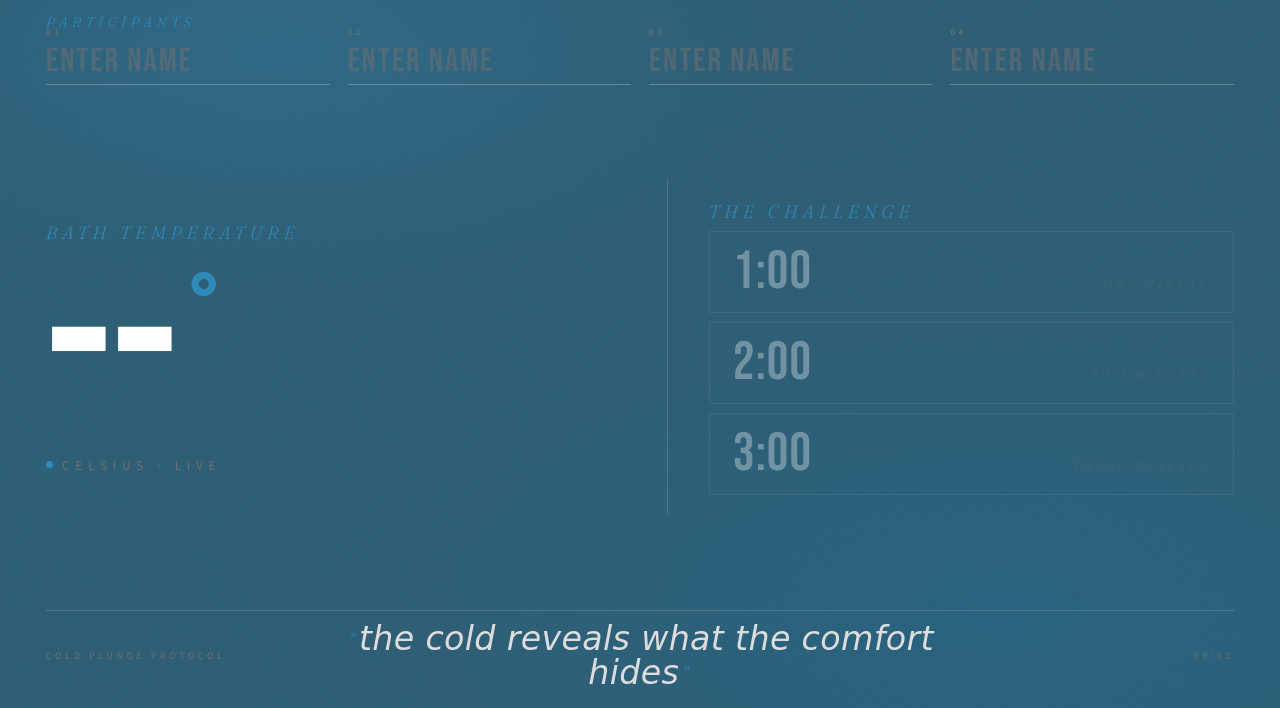
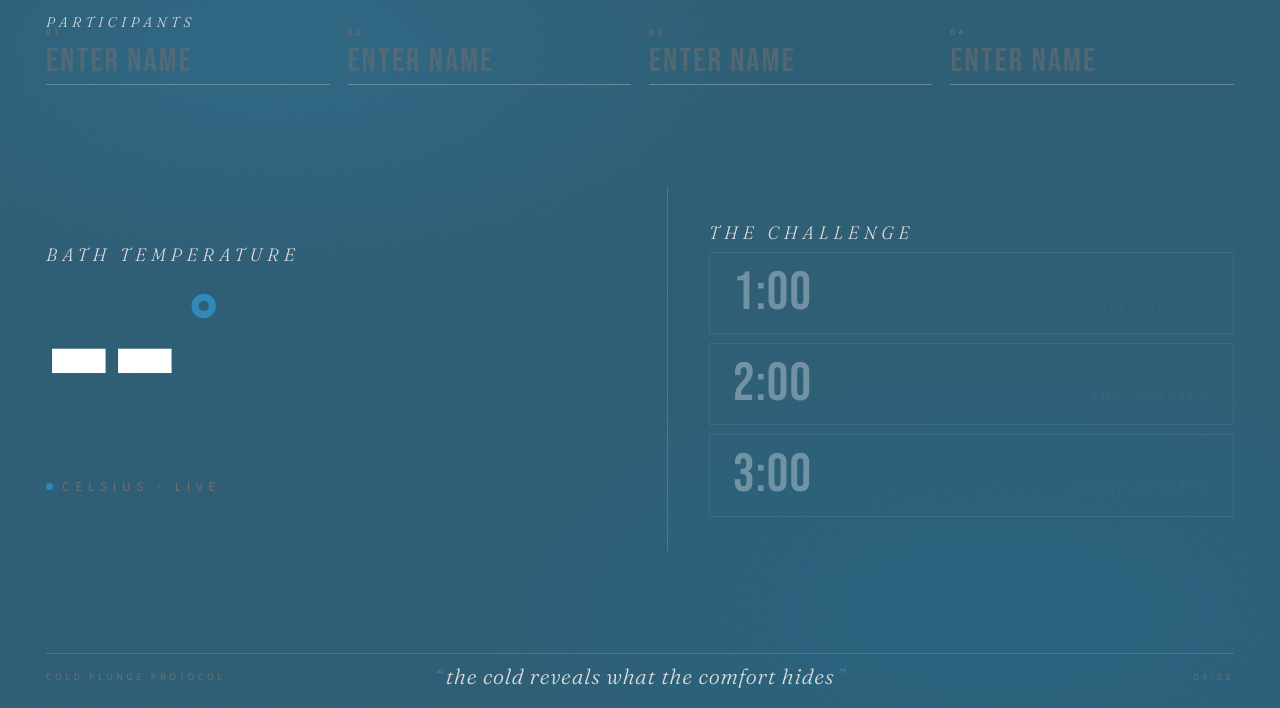
Before and after one commit to xcamuzx/TempControl, a FastAPI app: page / in a window 1280 px wide. Shown: the part 92-800 px from the top of the page. Run offline with FastAPI, Linux system fonts and the light colour scheme; data that the repository does not hold is empty; some web fonts are replaced.

Commit message:
style(ui): higher-contrast subtitles, phrase in Fraunces
- Subtitles (Participants, Bath Temperature, The Challenge,
  Holding, Congratulations overlay eyebrow): #2f89b9 mid-blue
  → #dddddd pale. Reads cleanly against the deep-blue background
  instead of disappearing into it.
- Footer phrase "the cold reveals what the comfort hides":
  Italianno script → Fraunces italic (same family as the subtitles
  per user request). Rebalanced to 1.7vw with 1.1 line-height since
  serif italic at 2.6vw was overpowering.

Co-Authored-By: Claude Opus 4.7 (1M context) <noreply@anthropic.com>

```diff
--- a/app/templates/index.html
+++ b/app/templates/index.html
@@ -134,7 +134,7 @@ header {
   font-style: italic;
   font-weight: 300;
   font-size: 1.1vw;
-  color: var(--c-mid);
+  color: var(--c-pale);
   letter-spacing: 0.32em;
   text-transform: uppercase;
   margin-bottom: 0.8vh;
@@ -203,7 +203,7 @@ header {
   font-style: italic;
   font-weight: 300;
   font-size: 1.4vw;
-  color: var(--c-mid);
+  color: var(--c-pale);
   letter-spacing: 0.28em;
   text-transform: uppercase;
   margin-bottom: 1vh;
@@ -339,7 +339,7 @@ header {
 .countdown-meta {
   font-family: var(--f-serif);
   font-style: italic;
-  color: var(--c-mid);
+  color: var(--c-pale);
   letter-spacing: 0.36em;
   font-size: 1.2vw;
   text-transform: uppercase;
@@ -364,20 +364,20 @@ footer {
 }
 .foot-meta.right { text-align: right; font-feature-settings: 'tnum'; }
 .phrase {
-  font-family: var(--f-script);
+  font-family: var(--f-serif);
   font-style: italic;
-  font-size: 2.6vw;
+  font-weight: 300;
+  font-size: 1.7vw;
   color: var(--c-pale);
-  letter-spacing: 0.01em;
+  letter-spacing: 0.04em;
   text-align: center;
-  line-height: 1;
+  line-height: 1.1;
 }
 .phrase .quote-mark {
   color: var(--c-mid);
-  font-family: var(--f-serif);
-  font-size: 0.5em;
-  vertical-align: 0.3em;
-  margin: 0 0.2em;
+  font-size: 0.9em;
+  vertical-align: 0.05em;
+  margin: 0 0.15em;
 }
 
 /* ─────────── OVERLAY ─────────── */
@@ -408,7 +408,7 @@ footer {
   font-style: italic;
   font-weight: 300;
   font-size: 2.4vw;
-  color: var(--c-mid);
+  color: var(--c-pale);
   letter-spacing: 0.2em;
   margin-bottom: 1.2vh;
   animation: fade-up 600ms ease-out 200ms backwards;
```
